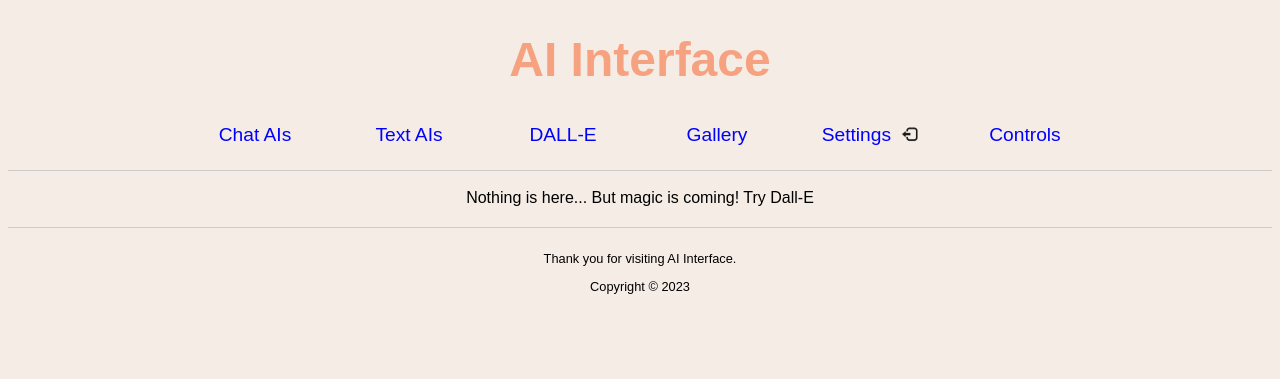
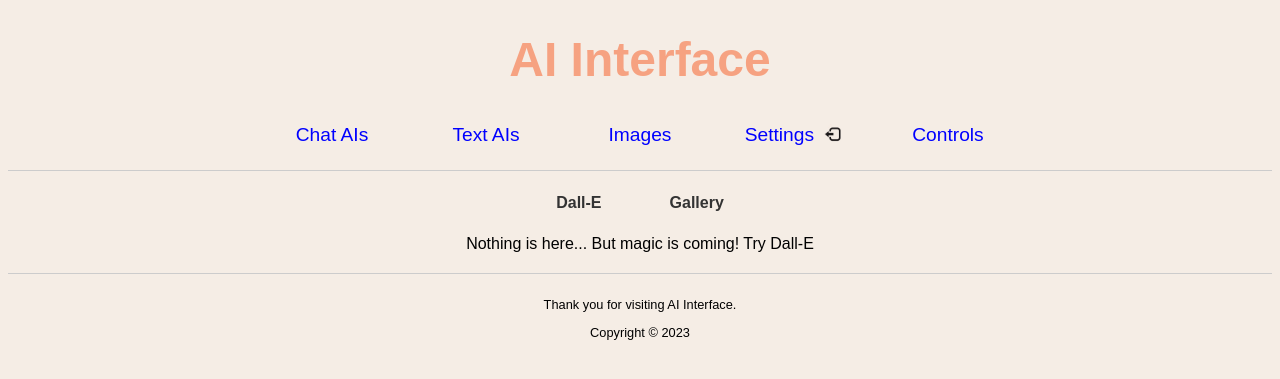
Before and after one commit to 0xDyno/OpenAI-Web, a Django app: page /gallery/ in a window 1280 px wide. Shown: the top 379 px of the page. Run offline with Django 4.2, Linux system fonts and the light colour scheme; the visitor is signed in with stand-in values (Sample User, id 1); data that the repository does not hold is empty.

Commit message:
Move Dall-E & Gallary to inner page Images

```diff
--- a/src/templates/navigation.html
+++ b/src/templates/navigation.html
@@ -16,10 +16,7 @@
                     <a href="{% url "text_ai" %}">Text AIs</a>
                 </td>
                 <td>
-                    <a href="{% url "ig_ai" %}">DALL-E</a>
-                </td>
-                <td>
-                    <a href="{% url "gallery" %}">Gallery</a>
+                    <a href="{% url "ig_ai" %}">Images</a>
                 </td>
                 <td>
                     {% if not user.is_authenticated %}
--- a/src/web/static/css/web.css
+++ b/src/web/static/css/web.css
@@ -38,7 +38,34 @@ table {
 }
 
 table.navigation {
-    margin: auto
+    margin: auto;
+}
+
+table.navigation a:hover {
+    color: #ff0000;
+}
+
+table.inner_navigation_bar {
+    text-decoration: none;
+    margin: auto;
+    font-size: 16px;
+    font-weight: bold;
+}
+
+table.inner_navigation_bar a {
+    display: table-cell;
+    vertical-align: middle;
+    color: #333;
+    text-decoration: none;
+    margin: 0 10px;
+    font-size: 16px;
+    font-weight: bold;
+    padding-inline: 30px;
+}
+
+table.inner_navigation_bar a:hover {
+    color: #000;
+    text-decoration: underline;
 }
 
 table.navigation td {
--- a/src/web/templates/chat/chat_ai.html
+++ b/src/web/templates/chat/chat_ai.html
@@ -37,9 +37,9 @@
         </tr>
         <tr>
             <td style="text-align: left; width: 100px;">Tech</td>
-            <td class="model">Text, 16000 symbols</td>
-            <td class="model">Text, 4000 symbols</td>
-            <td class="model">Text, 2000 symbols</td>
+            <td class="model">32,678 tokens</td>
+            <td class="model">8,192 tokens</td>
+            <td class="model">4,096 tokens</td>
         </tr>
         <tr>
             <td style="text-align: left; width: 100px;">Additional</td>
--- a/src/web/templates/image_gen/ai_page.html
+++ b/src/web/templates/image_gen/ai_page.html
@@ -1,6 +1,7 @@
 {% extends "main.html" %}
 
 {% block content %}
+    {% include "image_gen/inner_nav_bar.html" %}
     <form action="{% url "ig_ai" %}" method="post" id="generateForm">
         {% csrf_token %}
         <table class="generate">
--- a/src/web/templates/image_gen/gallery_page.html
+++ b/src/web/templates/image_gen/gallery_page.html
@@ -1,6 +1,7 @@
 {% extends "main.html" %}
 
 {% block content %}
+    {% include "image_gen/inner_nav_bar.html" %}
 
     {{ message }}
 
--- /dev/null
+++ b/src/web/templates/image_gen/inner_nav_bar.html
@@ -0,0 +1,13 @@
+<div class="second-part">
+    <table class="inner_navigation_bar">
+        <tr>
+            <td>
+                <a href="{% url "ig_ai" %}">Dall-E</a>
+            </td>
+            <td>
+                <a href="{% url "gallery" %}">Gallery</a>
+            </td>
+        </tr>
+    </table>
+</div>
+<br>
--- a/src/web/views_generate.py
+++ b/src/web/views_generate.py
@@ -88,7 +88,6 @@ def gallery_page(request):
     gallery = utils.get_saved_imgs(request.user)
     if gallery:
         context = {
-            "gallery_message": "Wow, you have wonderful collection!",
             "gallery": gallery,
         }
     else:
```
